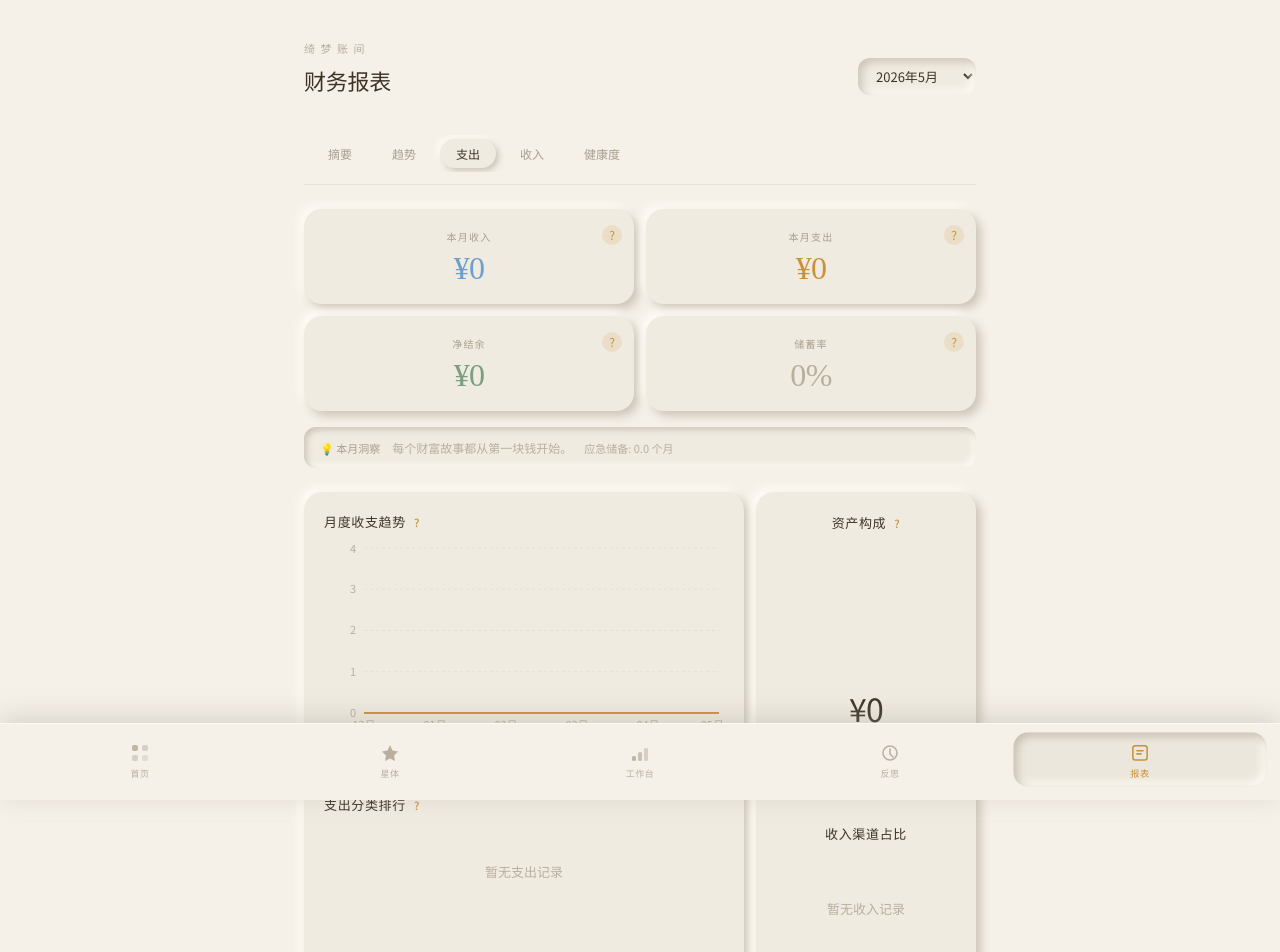
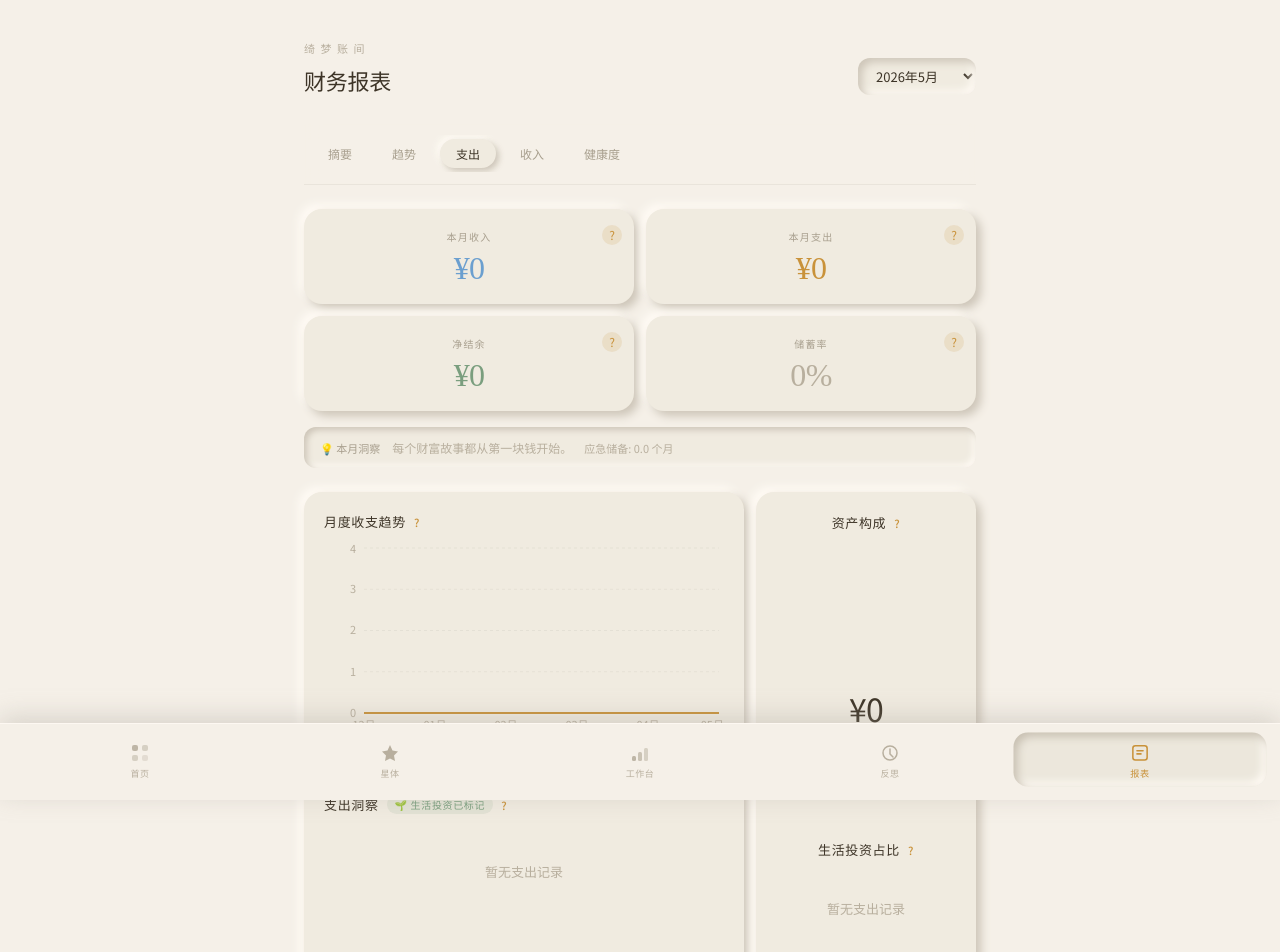
Before and after one commit to YMIR777/qimeng-vault, a React (Vite) app: page /reports in a window 1280 px wide. Shown: the top 952 px of the page. Built offline with nearby package versions, Linux system fonts and the light colour scheme.

Commit message:
feat: optimize Reports - simplify income dist, enhance expense insights, add life investment view

```diff
--- a/src/pages/Reports.tsx
+++ b/src/pages/Reports.tsx
@@ -139,18 +139,7 @@ function calcCategoryRanking(transactions: any[]) {
     .slice(0, 6);
 }
 
-function calcPlatformDistribution(transactions: any[]) {
-  const incomes = transactions.filter((t: any) => t.type === 'income');
-  const byPlatform: Record<string, number> = {};
-  for (const tx of incomes) {
-    const p = tx.platform || '其他';
-    byPlatform[p] = (byPlatform[p] || 0) + tx.amount;
-  }
-  return Object.entries(byPlatform)
-    .map(([name, value]) => ({ name, value }))
-    .sort((a, b) => b.value - a.value);
-}
-
+// ── 新增：收入渠道迷你列表 ────────────────────────────────────────
 // ── 数字滚动组件 ───────────────────────────────────────────────────
 function AnimatedNumber({ value, prefix = '', suffix = '', duration = 1.2, delay = 0 }: {
   value: number; prefix?: string; suffix?: string; duration?: number; delay?: number;
@@ -235,7 +224,7 @@ export function Reports() {
   const monthlyData = useMemo(() => calcMonthlyTrend(transactions), [transactions]);
   const currentMonthTx = useMemo(() => filterByMonth(transactions, selectedMonth), [transactions, selectedMonth]);
   const categoryData = useMemo(() => calcCategoryRanking(currentMonthTx), [currentMonthTx]);
-  const platformData = useMemo(() => calcPlatformDistribution(currentMonthTx), [currentMonthTx]);
+  // const platformMiniData = useMemo(() => calcPlatformMiniList(transactions, selectedMonth), [transactions, selectedMonth]);
   const dailyExpenseData = useMemo(() => calcDailyExpenseTrend(transactions, selectedMonth), [transactions, selectedMonth]);
   const lifeStats = useMemo(() => calcLifeInvestmentStats(transactions, selectedMonth), [transactions, selectedMonth]);
 
@@ -475,14 +464,14 @@ export function Reports() {
         </Card>
       </div>
 
-      {/* Row 2: 支出洞察(2fr) + 收入渠道占比(1fr) */}
+      {/* Row 2: 支出洞察(2fr) + 生活投资占比(1fr) */}
       <div id="expense" className="animate-in" style={{
         display: 'grid',
         gridTemplateColumns: '2fr 1fr',
         gap: '12px',
         marginBottom: '12px',
       }}>
-        {/* 支出分类排行 */}
+        {/* 支出分类排行 - 增强版：含百分比与生活投资标记 */}
         <Card style={{ minHeight: '240px' }}>
           <div style={{
             fontFamily: "'Noto Sans SC', sans-serif",
@@ -491,10 +480,21 @@ export function Reports() {
             color: css.text,
             marginBottom: '16px',
             letterSpacing: '0.05em',
+            display: 'flex',
+            alignItems: 'center',
+            gap: '8px',
           }}>
-            支出分类排行
+            <span>支出洞察</span>
+            <span style={{
+              fontSize: '10px',
+              color: css.accentGreen,
+              background: 'rgba(122,158,126,0.12)',
+              padding: '2px 8px',
+              borderRadius: '10px',
+              fontWeight: 400,
+            }}>🌱 生活投资已标记</span>
             <WisdomTooltip wisdom="《金钱心理学》作者摩根·豪塞尔说：知道你的钱花在哪里，比知道你怎么花更重要。前者让你发现模式，后者让你分析行为。">
-              <span style={{ marginLeft: '8px', fontSize: '11px', color: '#c9923a', cursor: 'help' }}>?</span>
+              <span style={{ fontSize: '11px', color: '#c9923a', cursor: 'help' }}>?</span>
             </WisdomTooltip>
           </div>
           {categoryData.length === 0 ? (
@@ -509,8 +509,10 @@ export function Reports() {
           ) : (
             <div style={{ display: 'flex', flexDirection: 'column', gap: '14px' }}>
               {categoryData.map((item, i) => {
+                const totalExp = monthExpense || 1;
+                const pctOfTotal = (item.value / totalExp) * 100;
                 const maxVal = categoryData[0]?.value || 1;
-                const pct = (item.value / maxVal) * 100;
+                const barPct = (item.value / maxVal) * 100;
                 const isInvest = isLifeInvestment(item.name);
                 const color = isInvest ? css.accentGreen : CHART_COLORS[i % CHART_COLORS.length];
                 return (
@@ -527,18 +529,40 @@ export function Reports() {
                         color: css.text,
                         display: 'flex',
                         alignItems: 'center',
-                        gap: '4px',
+                        gap: '6px',
                       }}>
+                        <span style={{
+                          width: '6px',
+                          height: '6px',
+                          borderRadius: '50%',
+                          background: color,
+                          display: 'inline-block',
+                        }} />
                         {item.name}
                         {isInvest && (
-                          <span style={{ fontSize: '10px' }}>🌱</span>
+                          <span style={{
+                            fontSize: '9px',
+                            color: css.accentGreen,
+                            background: 'rgba(122,158,126,0.12)',
+                            padding: '1px 6px',
+                            borderRadius: '8px',
+                            fontWeight: 400,
+                          }}>生活投资</span>
                         )}
+                      </span>
+                      <span style={{ display: 'flex', alignItems: 'center', gap: '8px' }}>
+                        <span className="font-mono" style={{
+                          fontSize: '11px',
+                          color: css.textMuted,
+                        }}>
+                          {pctOfTotal.toFixed(1)}%
                         </span>
                         <span className="font-mono" style={{
                           fontSize: '13px',
                           color,
                         }}>
                           ¥{item.value.toLocaleString()}
+                        </span>
                       </span>
                     </div>
                     <div style={{
@@ -549,7 +573,7 @@ export function Reports() {
                       overflow: 'hidden',
                     }}>
                       <div style={{
-                        width: `${pct}%`,
+                        width: `${barPct}%`,
                         height: '100%',
                         background: color,
                         borderRadius: '3px',
@@ -563,7 +587,7 @@ export function Reports() {
           )}
         </Card>
 
-        {/* 收入渠道占比 — 缩小为紧凑饼图 */}
+        {/* 生活投资占比 */}
         <Card style={{ display: 'flex', flexDirection: 'column', alignItems: 'center', justifyContent: 'center', minHeight: '240px' }}>
           <div style={{
             fontFamily: "'Noto Sans SC', sans-serif",
@@ -573,53 +597,71 @@ export function Reports() {
             marginBottom: '8px',
             letterSpacing: '0.05em',
           }}>
-            收入渠道占比
+            生活投资占比
+            <WisdomTooltip wisdom="投资自己是回报率最高的事情。设备升级、技能提升、书籍课程——这些支出会在未来产生复利。">
+              <span style={{ marginLeft: '8px', fontSize: '11px', color: '#c9923a', cursor: 'help' }}>?</span>
+            </WisdomTooltip>
           </div>
-          {platformData.length === 0 ? (
+          {lifeStats.totalExpense === 0 ? (
             <div style={{
               textAlign: 'center',
-              padding: '48px 0',
+              padding: '32px 0',
               color: css.textSecondary,
               fontSize: '13px',
             }}>
-              暂无收入记录
+              暂无支出记录
             </div>
           ) : (
-            <ResponsiveContainer width="100%" height={160}>
+            <>
+              <ResponsiveContainer width="100%" height={120}>
                 <PieChart>
                   <Pie
-                  data={platformData}
+                    data={[
+                      { name: '生活投资', value: lifeStats.lifeInvestment },
+                      { name: '普通消费', value: lifeStats.regularExpense },
+                    ]}
                     cx="50%"
                     cy="50%"
-                  innerRadius={45}
-                  outerRadius={65}
+                    innerRadius={35}
+                    outerRadius={55}
                     paddingAngle={4}
                     dataKey="value"
                     animationDuration={1200}
                   >
-                  {platformData.map((_e: any, i: number) => (
-                    <Cell key={i} fill={CHART_COLORS[i % CHART_COLORS.length]} />
-                  ))}
+                    <Cell fill={css.accentGreen} />
+                    <Cell fill={css.accentGold} />
                   </Pie>
-                <Tooltip
-                  content={({ active, payload }: any) => {
-                    if (!active || !payload?.length) return null;
-                    return (
-                      <div style={{
-                        background: css.card,
-                        borderRadius: '10px',
-                        padding: '8px 12px',
-                        boxShadow: css.shadowRaised,
-                        fontSize: '12px',
-                        color: css.text,
-                      }}>
-                        <span className="font-mono">{payload[0].name}: ¥{payload[0].value.toLocaleString()}</span>
-                      </div>
-                    );
-                  }}
-                />
                 </PieChart>
               </ResponsiveContainer>
+              <div className="font-mono" style={{
+                fontSize: '22px',
+                color: css.accentGreen,
+                letterSpacing: '-0.02em',
+                lineHeight: 1,
+              }}>
+                {lifeStats.ratio.toFixed(1)}%
+              </div>
+              <div style={{
+                fontFamily: "'Noto Sans SC', sans-serif",
+                fontSize: '10px',
+                color: css.textSecondary,
+                marginTop: '4px',
+                letterSpacing: '0.1em',
+              }}>
+                投资占比
+              </div>
+              <div style={{
+                marginTop: '8px',
+                fontSize: '10px',
+                color: css.textMuted,
+                textAlign: 'center',
+                lineHeight: 1.4,
+              }}>
+                本月投资 ¥{lifeStats.lifeInvestment.toLocaleString()}
+                <br />
+                普通消费 ¥{lifeStats.regularExpense.toLocaleString()}
+              </div>
+            </>
           )}
         </Card>
       </div>
```
Lines whose indentation alone changed are shown as unchanged.
